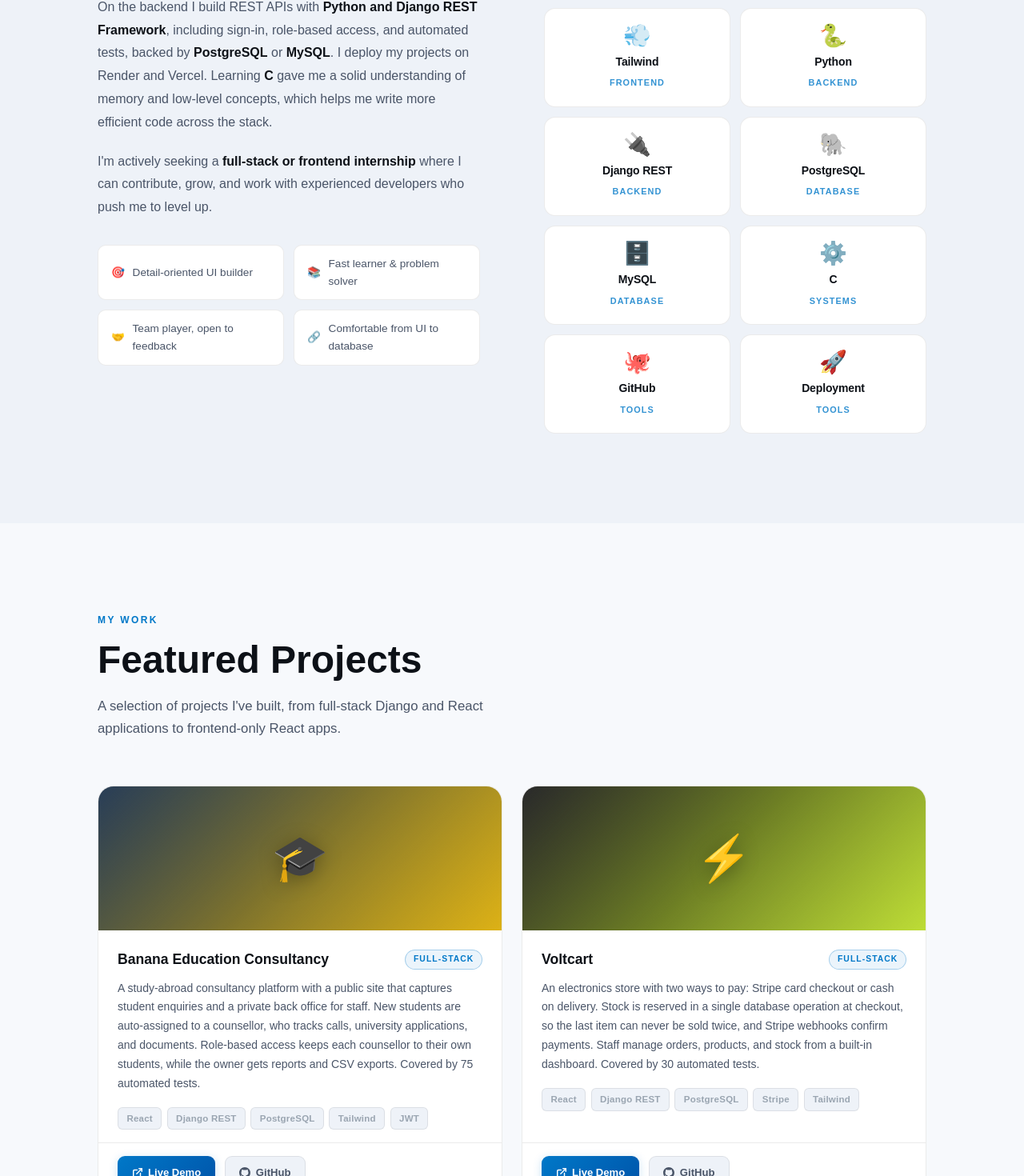
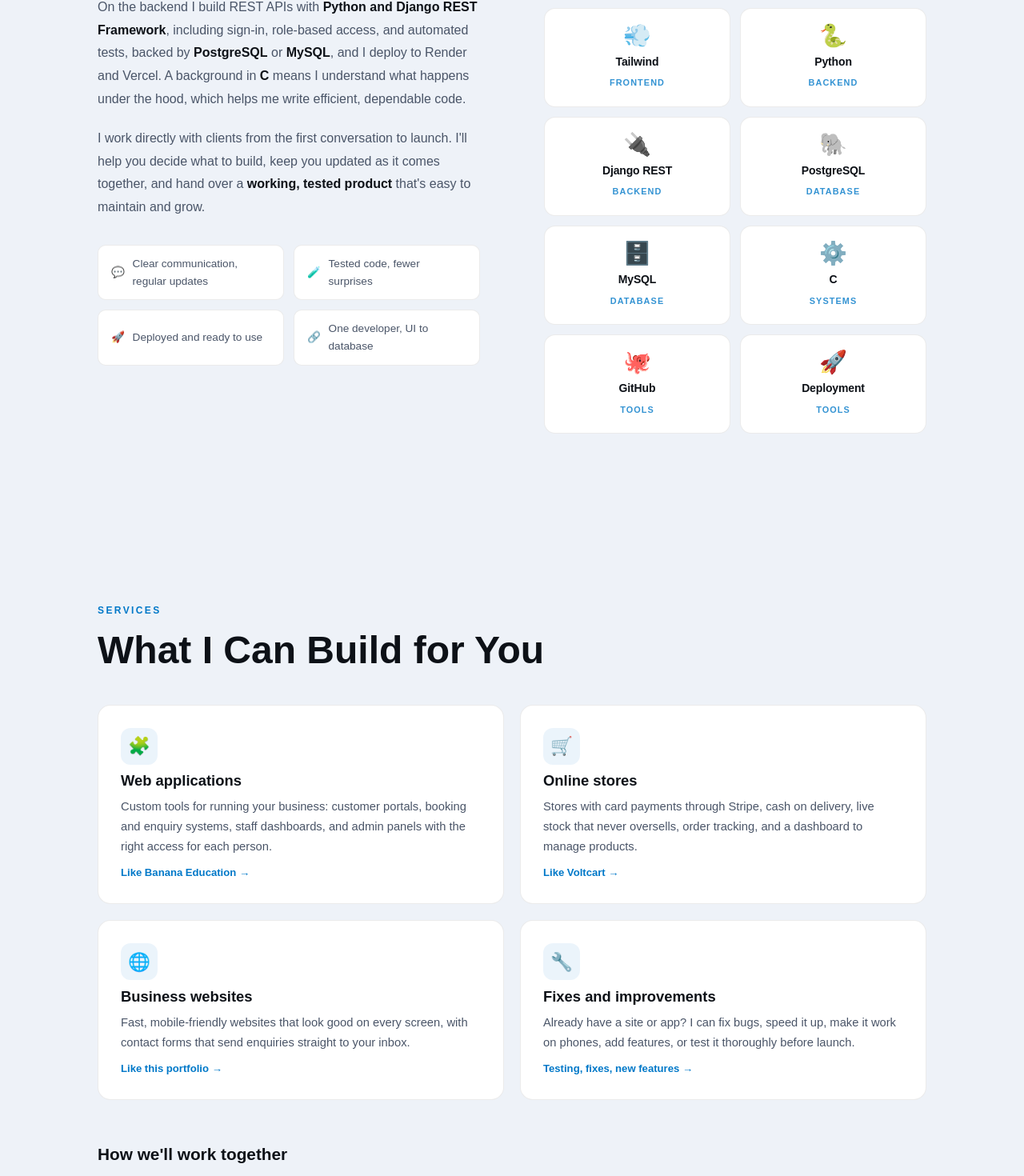
Before and after one commit to rt0846092-hash/RoshanPortfolio, a React (Vite) app: page / in a window 1280 px wide. Shown: the part 1282-2752 px from the top of the page at 80% size. Built offline with nearby package versions, Linux system fonts and the light colour scheme.

Commit message:
Reposition portfolio for freelance clients: new copy, Services section, project-focused contact form

```diff
--- a/index.html
+++ b/index.html
@@ -7,7 +7,7 @@
     <link rel="apple-touch-icon" href="/apple-touch-icon.png?v=2" />
     <meta name="viewport" content="width=device-width, initial-scale=1.0" />
     <title>Roshan Tamang — Full-Stack Developer</title>
-    <meta name="description" content="Portfolio of Roshan Tamang, a full-stack developer building web apps with React, Python, and SQL." />
+    <meta name="description" content="Roshan Tamang, freelance full-stack developer. I build web applications, online stores and business websites with React, Django and PostgreSQL." />
     <meta property="og:title" content="Roshan Tamang — Full-Stack Developer" />
     <meta property="og:description" content="Web apps built with React, Python, and SQL." />
   </head>
--- a/src/App.jsx
+++ b/src/App.jsx
@@ -2,6 +2,7 @@ import { useState, useEffect } from 'react'
 import Navbar from './components/Navbar'
 import Hero from './components/Hero'
 import About from './components/About'
+import Services from './components/Services'
 import Projects from './components/Projects'
 import Contact from './components/Contact'
 import Footer from './components/Footer'
@@ -31,6 +32,7 @@ function App() {
       <main>
         <Hero />
         <About />
+        <Services />
         <Projects />
         <Contact />
       </main>
--- a/src/components/About.jsx
+++ b/src/components/About.jsx
@@ -42,22 +42,23 @@ const About = () => {
               On the backend I build REST APIs with <strong>Python and Django
               REST Framework</strong>, including sign-in, role-based access, and
               automated tests, backed by <strong>PostgreSQL</strong> or
-              <strong> MySQL</strong>. I deploy my projects on Render and Vercel. Learning <strong>C</strong> gave me a solid
-              understanding of memory and low-level concepts, which helps me write
-              more efficient code across the stack.
+              <strong> MySQL</strong>, and I deploy to Render and Vercel. A background
+              in <strong>C</strong> means I understand what happens under the hood,
+              which helps me write efficient, dependable code.
             </p>
             <p className="about__text">
-              I'm actively seeking a <strong>full-stack or frontend internship</strong> where I
-              can contribute, grow, and work with experienced developers who push
-              me to level up.
+              I work directly with clients from the first conversation to launch. I'll
+              help you decide what to build, keep you updated as it comes together,
+              and hand over a <strong>working, tested product</strong> that's easy to
+              maintain and grow.
             </p>
 
             <div className="about__highlights">
               {[
-                { icon: '🎯', text: 'Detail-oriented UI builder' },
-                { icon: '📚', text: 'Fast learner & problem solver' },
-                { icon: '🤝', text: 'Team player, open to feedback' },
-                { icon: '🔗', text: 'Comfortable from UI to database' },
+                { icon: '💬', text: 'Clear communication, regular updates' },
+                { icon: '🧪', text: 'Tested code, fewer surprises' },
+                { icon: '🚀', text: 'Deployed and ready to use' },
+                { icon: '🔗', text: 'One developer, UI to database' },
               ].map((item, i) => (
                 <div key={i} className="about__highlight">
                   <span>{item.icon}</span>
--- a/src/components/Contact.jsx
+++ b/src/components/Contact.jsx
@@ -96,11 +96,11 @@ const Contact = () => {
           {/* Left */}
           <div className="contact__info">
             <p className="section-label">Get In Touch</p>
-            <h2 className="section-title">Let's Work<br />Together</h2>
+            <h2 className="section-title">Have a Project<br />in Mind?</h2>
             <p className="contact__desc">
-              I'm actively looking for full-stack and frontend internship opportunities.
-              Whether you have a question, a project idea, or just want to
-              say hi — my inbox is always open!
+              Tell me what you need: a new web app, an online store, a website for
+              your business, or improvements to something you already have. I'll get
+              back to you with questions, a plan, and a quote.
             </p>
 
             <div className="contact__links">
@@ -181,7 +181,7 @@ const Contact = () => {
                     id="message"
                     name="message"
                     className="form__input form__textarea"
-                    placeholder="Tell me about the opportunity or project..."
+                    placeholder="What do you need built? Include your timeline and budget if you know them."
                     rows={5}
                     value={form.message}
                     onChange={handleChange}
--- a/src/components/Footer.jsx
+++ b/src/components/Footer.jsx
@@ -48,7 +48,7 @@ const Footer = () => {
             <span className="footer__logo-bracket"> </span>
           </button>
           <p className="footer__tagline">
-            Full-Stack Developer — Open to Internships
+            Full-Stack Developer — Available for freelance work
           </p>
         </div>
 
--- a/src/components/Hero.jsx
+++ b/src/components/Hero.jsx
@@ -14,7 +14,7 @@ const Hero = () => {
       <div className="hero__content">
           <div className="hero__badge">
           <span className="hero__badge-dot" />
-          Open to Full-Stack Internship Opportunities
+          Available for freelance projects
         </div>
 
         <h1 className="hero__title">
@@ -24,9 +24,9 @@ const Hero = () => {
         </h1>
 
         <p className="hero__bio">
-          I build complete web applications, from responsive React interfaces to
-          Django REST APIs and SQL databases. I care about clean UIs, well-structured
-          APIs, and code that stays easy to maintain.
+          I build fast, reliable web applications for businesses, from the screens
+          your customers use to the database behind them. You get one developer who
+          handles the whole thing and delivers it tested, deployed, and ready to use.
         </p>
 
         <div className="hero__actions">
--- a/src/components/Navbar.jsx
+++ b/src/components/Navbar.jsx
@@ -12,7 +12,7 @@ const Navbar = ({ theme, toggleTheme }) => {
       ticking = false
       setScrolled(window.scrollY > 20)
 
-      const sections = ['home', 'about', 'projects', 'contact']
+      const sections = ['home', 'about', 'services', 'projects', 'contact']
       for (const id of sections) {
         const el = document.getElementById(id)
         if (el) {
@@ -45,6 +45,7 @@ const Navbar = ({ theme, toggleTheme }) => {
   const navLinks = [
     { id: 'home', label: 'Home' },
     { id: 'about', label: 'About' },
+    { id: 'services', label: 'Services' },
     { id: 'projects', label: 'Projects' },
     { id: 'contact', label: 'Contact' },
   ]
--- /dev/null
+++ b/src/components/Services.css
@@ -0,0 +1,123 @@
+.services {
+  padding: 100px 0;
+  background: var(--bg-secondary);
+}
+
+.services__grid {
+  display: grid;
+  grid-template-columns: repeat(2, 1fr);
+  gap: 1.25rem;
+  margin-top: 2.5rem;
+}
+
+.service-card {
+  display: flex;
+  flex-direction: column;
+  gap: 0.6rem;
+  padding: 1.75rem;
+  background: var(--bg-card);
+  border: 1px solid var(--border);
+  border-radius: 16px;
+  transition: border-color 0.25s ease, transform 0.25s ease, box-shadow 0.25s ease;
+}
+
+.service-card:hover {
+  border-color: var(--border-accent);
+  transform: translateY(-3px);
+  box-shadow: var(--shadow-card-hover);
+}
+
+.service-card__icon {
+  display: grid;
+  place-items: center;
+  width: 46px;
+  height: 46px;
+  font-size: 1.4rem;
+  border-radius: 12px;
+  background: var(--accent-dim);
+}
+
+.service-card__title {
+  font-family: 'Syne', sans-serif;
+  font-size: 1.15rem;
+  font-weight: 700;
+  color: var(--text-primary);
+}
+
+.service-card__text {
+  flex: 1;
+  font-size: 0.92rem;
+  line-height: 1.7;
+  color: var(--text-secondary);
+}
+
+.service-card__proof {
+  align-self: flex-start;
+  font-size: 0.82rem;
+  font-weight: 600;
+  color: var(--accent);
+  text-decoration: none;
+}
+
+.service-card__proof:hover { text-decoration: underline; }
+
+.services__subtitle {
+  margin: 3.5rem 0 1.25rem;
+  font-family: 'Syne', sans-serif;
+  font-size: 1.3rem;
+  font-weight: 700;
+  color: var(--text-primary);
+}
+
+.services__steps {
+  display: grid;
+  grid-template-columns: repeat(4, 1fr);
+  gap: 1rem;
+  list-style: none;
+  padding: 0;
+}
+
+.services__step {
+  display: flex;
+  gap: 0.85rem;
+  padding: 1.25rem;
+  background: var(--bg-card);
+  border: 1px solid var(--border);
+  border-radius: 14px;
+}
+
+.services__step-num {
+  flex-shrink: 0;
+  display: grid;
+  place-items: center;
+  width: 30px;
+  height: 30px;
+  border-radius: 50%;
+  font-weight: 700;
+  font-size: 0.85rem;
+  color: var(--bg-primary);
+  background: var(--accent);
+}
+
+.services__step-title {
+  font-weight: 700;
+  color: var(--text-primary);
+  margin-bottom: 0.25rem;
+}
+
+.services__step-text {
+  font-size: 0.85rem;
+  line-height: 1.6;
+  color: var(--text-secondary);
+}
+
+@media (max-width: 900px) {
+  .services__steps { grid-template-columns: repeat(2, 1fr); }
+}
+
+@media (max-width: 640px) {
+  .services { padding: 72px 0; }
+  .services__grid,
+  .services__steps { grid-template-columns: 1fr; }
+  .service-card { padding: 1.4rem; }
+}
--- /dev/null
+++ b/src/components/Services.jsx
@@ -0,0 +1,75 @@
+import './Services.css'
+
+/* Each service points to a real project, so clients see proof, not just a promise */
+const services = [
+  {
+    icon: '🧩',
+    title: 'Web applications',
+    text: 'Custom tools for running your business: customer portals, booking and enquiry systems, staff dashboards, and admin panels with the right access for each person.',
+    proof: 'Like Banana Education',
+    href: '#projects',
+  },
+  {
+    icon: '🛒',
+    title: 'Online stores',
+    text: 'Stores with card payments through Stripe, cash on delivery, live stock that never oversells, order tracking, and a dashboard to manage products.',
+    proof: 'Like Voltcart',
+    href: '#projects',
+  },
+  {
+    icon: '🌐',
+    title: 'Business websites',
+    text: 'Fast, mobile-friendly websites that look good on every screen, with contact forms that send enquiries straight to your inbox.',
+    proof: 'Like this portfolio',
+    href: '#home',
+  },
+  {
+    icon: '🔧',
+    title: 'Fixes and improvements',
+    text: 'Already have a site or app? I can fix bugs, speed it up, make it work on phones, add features, or test it thoroughly before launch.',
+    proof: 'Testing, fixes, new features',
+    href: '#contact',
+  },
+]
+
+const steps = [
+  ['1', 'Talk', 'You tell me what you need. I ask questions and suggest the simplest way to get there.'],
+  ['2', 'Plan & quote', 'You get a clear plan, timeline, and price before any work starts.'],
+  ['3', 'Build', 'I share progress regularly so you can see it take shape and give feedback.'],
+  ['4', 'Launch', 'I test it, put it online, and show you how everything works.'],
+]
+
+const Services = () => (
+  <section className="services" id="services">
+    <div className="container">
+      <p className="section-label">Services</p>
+      <h2 className="section-title">What I Can Build for You</h2>
+
+      <div className="services__grid">
+        {services.map(s => (
+          <article key={s.title} className="service-card">
+            <span className="service-card__icon" aria-hidden="true">{s.icon}</span>
+            <h3 className="service-card__title">{s.title}</h3>
+            <p className="service-card__text">{s.text}</p>
+            <a className="service-card__proof" href={s.href}>{s.proof} →</a>
+          </article>
+        ))}
+      </div>
+
+      <h3 className="services__subtitle">How we'll work together</h3>
+      <ol className="services__steps">
+        {steps.map(([n, title, text]) => (
+          <li key={n} className="services__step">
+            <span className="services__step-num" aria-hidden="true">{n}</span>
+            <div>
+              <p className="services__step-title">{title}</p>
+              <p className="services__step-text">{text}</p>
+            </div>
+          </li>
+        ))}
+      </ol>
+    </div>
+  </section>
+)
+
+export default Services
```
Also changed, not shown: 1 other file (tests, documents, lock files or other folders).
